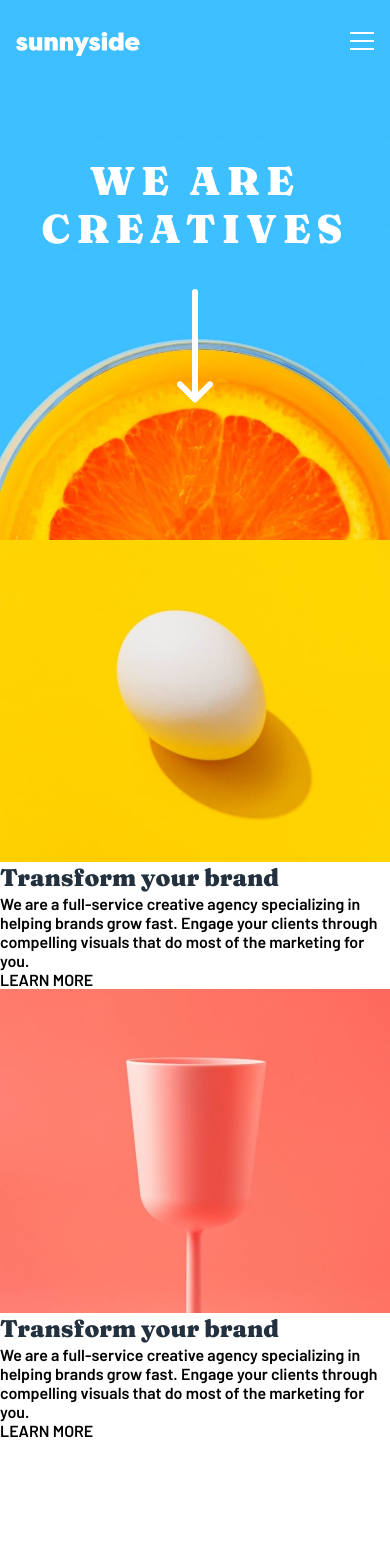
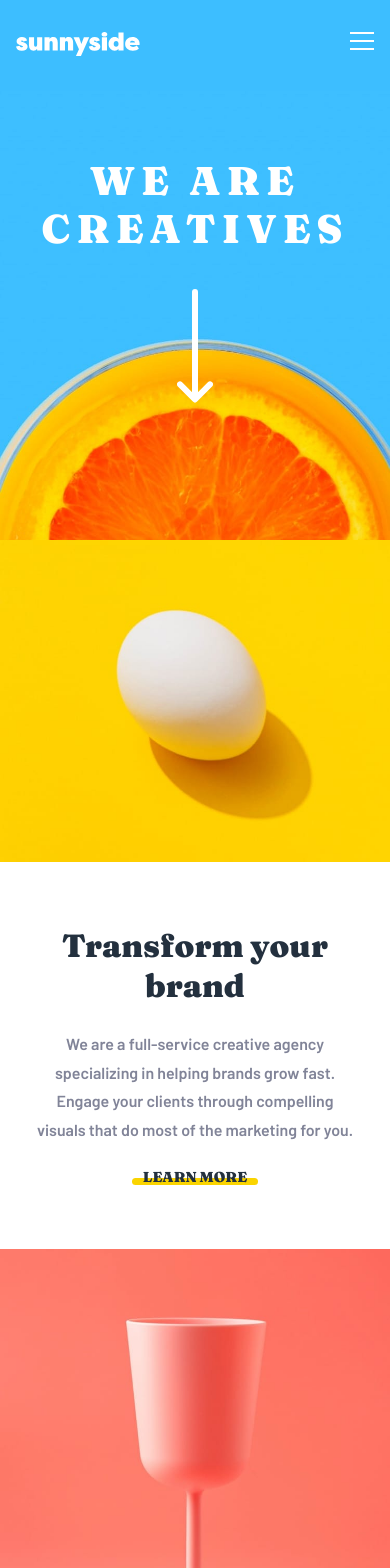
Before and after one commit to YerikAH/sunny-agency-frontend-mentor, a React (Vite) app: page / in a window 390 px wide. Shown: the top 1568 px of the page. Before the commit the page ends 1440 px from the top, so only its background shows below. Built offline with nearby package versions, Linux system fonts and the light colour scheme.

Commit message:
section two mobile ok

```diff
--- /dev/null
+++ b/src/components/GridInfoComponent.tsx
@@ -0,0 +1,37 @@
+import React from "react";
+import { Props } from "../interface/interface";
+import {
+  DivGrid,
+  GridImage,
+  GridInfo,
+  InfoLink,
+  InfoText,
+  InfoTitle,
+} from "../styles/seccion_two_style";
+
+export default function GridInfoComponent({
+  classOne,
+  classTwo,
+  classThree,
+  renderImages,
+  imageDektop,
+  imageMobile,
+  title,
+  description,
+}: Props) {
+  return (
+    <DivGrid>
+      <GridImage
+        src={renderImages ? imageDektop : imageMobile}
+        className={classThree}
+      />
+      <GridInfo className={classOne}>
+        <InfoTitle>{title}</InfoTitle>
+        <InfoText>{description}</InfoText>
+        <InfoLink className={classTwo} href="#">
+          LEARN MORE
+        </InfoLink>
+      </GridInfo>
+    </DivGrid>
+  );
+}
--- a/src/components/SectionTwo.tsx
+++ b/src/components/SectionTwo.tsx
@@ -1,4 +1,4 @@
-import React, { useEffect } from "react";
+import React, { useEffect, useLayoutEffect, useState } from "react";
 
 /* images */
 import eggYellowMobile from "../images/mobile/image-transform.jpg";
@@ -16,38 +16,53 @@ import {
   InfoTitle,
   SectionStyle,
 } from "../styles/seccion_two_style";
+import GridInfoComponent from "./GridInfoComponent";
+import {
+  ST_DESCRIPTION_ONE,
+  ST_DESCRIPTION_TWO,
+  ST_TITLE_ONE,
+  ST_TITLE_TWO,
+} from "../constant/constant";
 
 export default function SectionTwo() {
+  const [windowWidth, setWindowWidth] = useState(0);
+  const [renderImages, setRenderImages] = useState(false);
+
+  useLayoutEffect(() => {
+    function updateWidth() {
+      setWindowWidth(window.innerWidth);
+    }
+    window.addEventListener("resize", updateWidth);
+    updateWidth();
+    return () => window.removeEventListener("resize", updateWidth);
+  }, []);
+
   useEffect(() => {
-    console.log(screen.width);
-  }, [screen.width]);
+    windowWidth > 720 ? setRenderImages(true) : setRenderImages(false);
+  }, [windowWidth]);
 
   return (
     <SectionStyle>
-      <DivGrid>
-        <GridImage src={eggYellowMobile} className="two" />
-        <GridInfo className="one">
-          <InfoTitle>Transform your brand</InfoTitle>
-          <InfoText>
-            We are a full-service creative agency specializing in helping brands
-            grow fast. Engage your clients through compelling visuals that do
-            most of the marketing for you.
-          </InfoText>
-          <InfoLink>LEARN MORE</InfoLink>
-        </GridInfo>
-      </DivGrid>
-      <DivGrid>
-        <GridImage src={cupPinkMobile} className="one" />
-        <GridInfo className="two">
-          <InfoTitle>Transform your brand</InfoTitle>
-          <InfoText>
-            We are a full-service creative agency specializing in helping brands
-            grow fast. Engage your clients through compelling visuals that do
-            most of the marketing for you.
-          </InfoText>
-          <InfoLink>LEARN MORE</InfoLink>
-        </GridInfo>
-      </DivGrid>
+      <GridInfoComponent
+        classOne="one"
+        classTwo="yellow"
+        classThree="two"
+        renderImages={renderImages}
+        imageDektop={eggYellowDesktop}
+        imageMobile={eggYellowMobile}
+        title={ST_TITLE_ONE}
+        description={ST_DESCRIPTION_ONE}
+      />
+      <GridInfoComponent
+        classOne="two"
+        classTwo="soft-red"
+        classThree="one"
+        renderImages={renderImages}
+        imageDektop={cupPinkDesktop}
+        imageMobile={cupPinkMobile}
+        title={ST_TITLE_TWO}
+        description={ST_DESCRIPTION_TWO}
+      />
     </SectionStyle>
   );
 }
--- /dev/null
+++ b/src/constant/constant.ts
@@ -0,0 +1,6 @@
+export const ST_TITLE_ONE = "Transform your brand";
+export const ST_DESCRIPTION_ONE =
+  "We are a full-service creative agency specializing in helping brands grow fast. Engage your clients through compelling visuals that do most of the marketing for you.";
+export const ST_TITLE_TWO = "Stand out to the right audience";
+export const ST_DESCRIPTION_TWO =
+  "Using a collaborative formula of designers, researchers, photographers, videographers, and copywriters, we’ll build and extend your brand in digital places.";
--- /dev/null
+++ b/src/interface/interface.ts
@@ -0,0 +1,10 @@
+export interface Props {
+  classOne: string;
+  classTwo: string;
+  classThree: string;
+  renderImages: boolean;
+  imageDektop: string;
+  imageMobile: string;
+  title: string;
+  description: string;
+}
--- a/src/styles/seccion_two_style.ts
+++ b/src/styles/seccion_two_style.ts
@@ -21,19 +21,49 @@ export const GridImage = styled.img`
   object-fit: cover;
   width: 100%;
   height: 100%;
+  max-height: 37.5rem;
   @media (min-width: 720px) {
     grid-area: ${(props) => props.className && props.className};
   }
 `;
 
 export const GridInfo = styled.div`
+  padding: 4rem 2rem;
+  display: flex;
+  justify-content: center;
+  align-items: center;
+  flex-direction: column;
+
   @media (min-width: 720px) {
     grid-area: ${(props) => props.className && props.className};
   }
 `;
 export const InfoTitle = styled.h2`
-  font: normal normal 900 1.5rem/2rem var(--font-fraunces);
+  font: normal normal 900 2rem/2.5rem var(--font-fraunces);
   color: var(--very-dark-desaturated-blue);
+  text-align: center;
 `;
-export const InfoText = styled.p``;
-export const InfoLink = styled.a``;
+export const InfoText = styled.p`
+  font: normal normal 500 1rem/1.8rem var(--font-barlow);
+  color: var(--dark-grayish-blue);
+  text-align: center;
+  margin: 1.5rem 0;
+`;
+export const InfoLink = styled.a`
+  font: normal normal 900 0.9rem/1rem var(--font-fraunces);
+  color: var(--very-dark-desaturated-blue);
+  position: relative;
+  z-index: 100;
+  &::before {
+    content: "";
+    position: absolute;
+    width: 120%;
+    height: 7px;
+    border-radius: 255px;
+    background-color: ${(props) =>
+      props.className && `var(--${props.className})`};
+    left: -10%;
+    bottom: 0;
+    z-index: -1;
+  }
+`;
```
